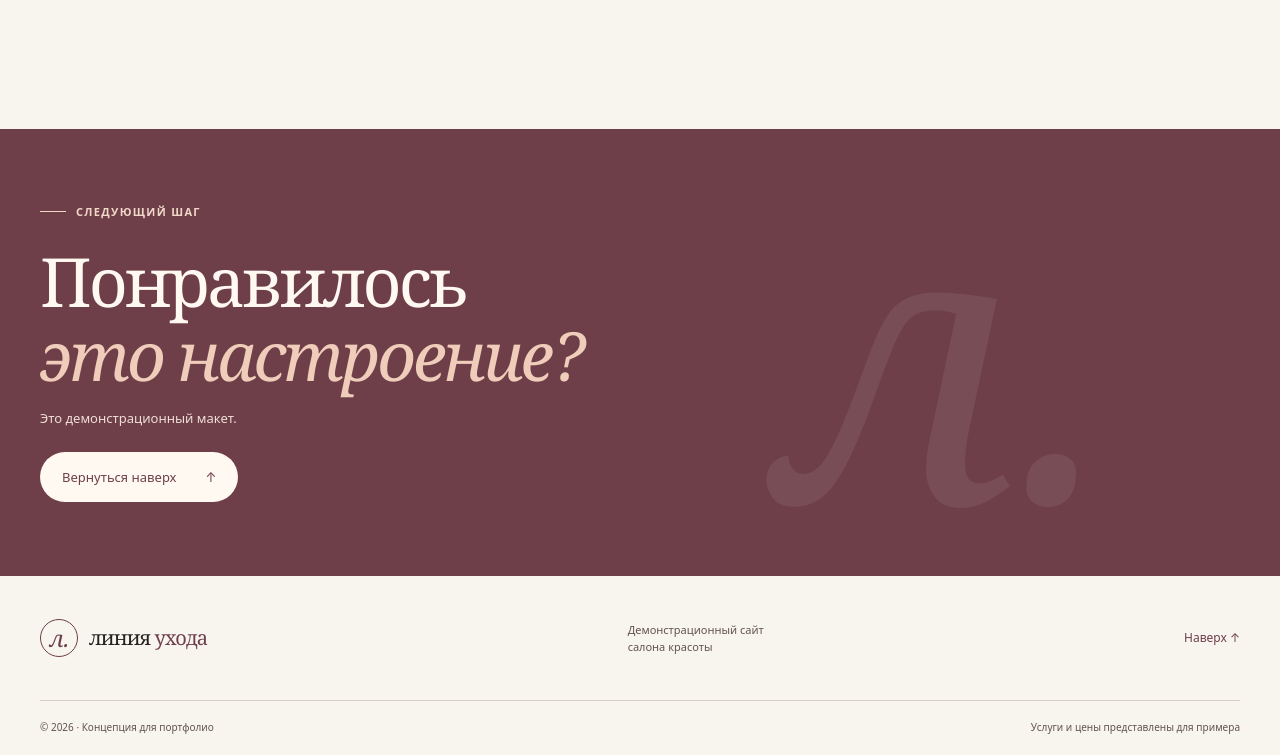
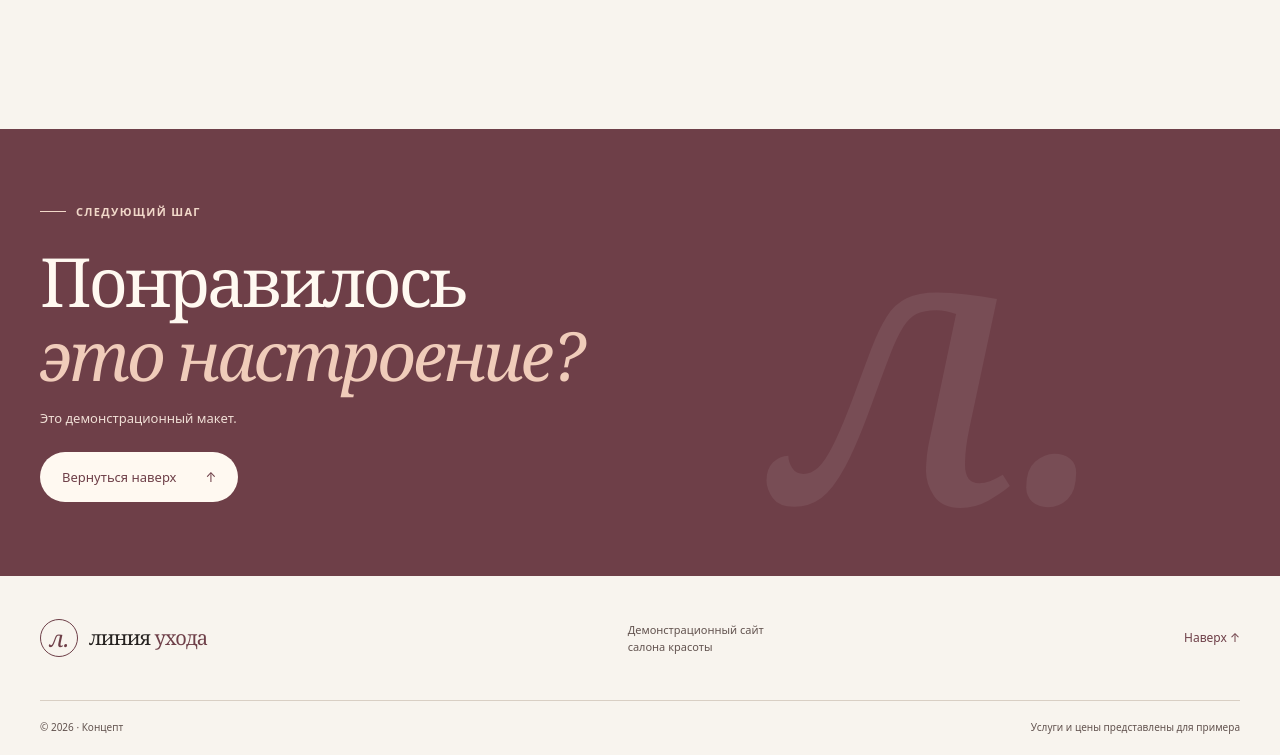
Before and after one commit to vega1251/beauty-salon-landing, a plain HTML site: page index.html in a window 1280 px wide. Shown: the part 2620-3375 px from the top of the page. Drawn offline with Linux system fonts and the light colour scheme.

Commit message:
Update index.html

```diff
--- a/index.html
+++ b/index.html
@@ -124,7 +124,7 @@
         <p>Демонстрационный сайт<br> салона красоты</p>
         <a class="footer-top" href="#top">Наверх ↑</a>
       </div>
-      <div class="footer-bottom"><span>© 2026 · Концепция для портфолио</span><span>Услуги и цены представлены для примера</span></div>
+      <div class="footer-bottom"><span>© 2026 · Концепт</span><span>Услуги и цены представлены для примера</span></div>
     </footer>
   </body>
 </html>
```
